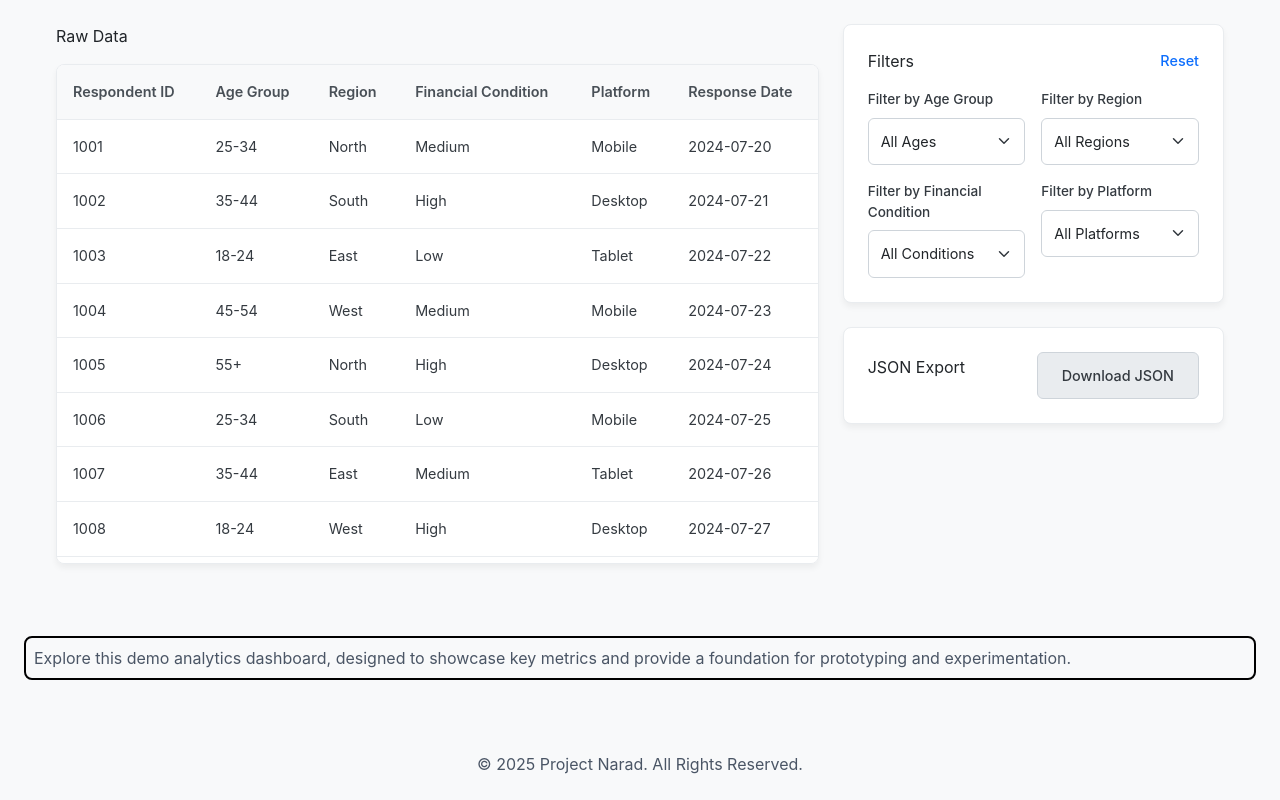
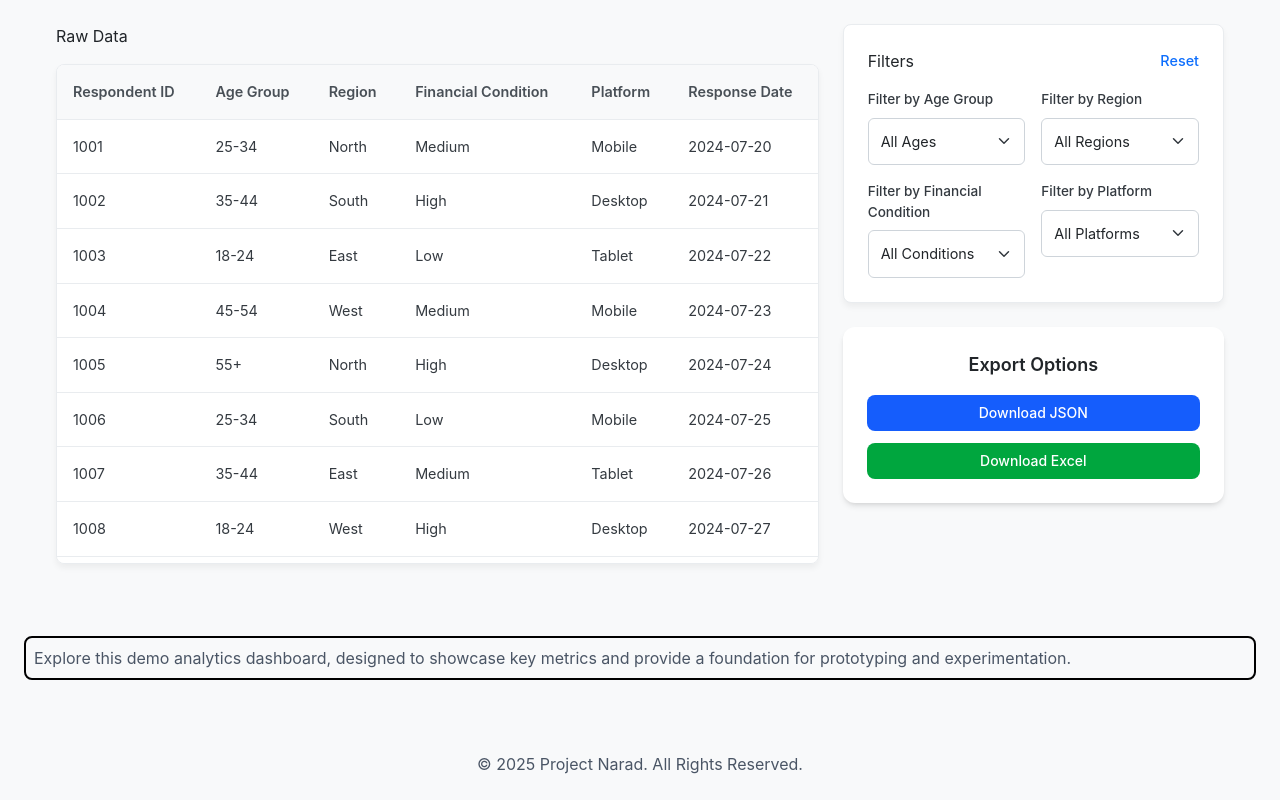
Before and after one commit to Shreevathsa05/Narad-pitch, a React (Vite) app: page /analytics in a window 1280 px wide. Shown: the part 825-1625 px from the top of the page. Built offline with nearby package versions, Linux system fonts and the light colour scheme.

Commit message:
added excel export function

```diff
--- a/src/Components/Dashboard.jsx
+++ b/src/Components/Dashboard.jsx
@@ -4,6 +4,7 @@ import {
   ResponsiveContainer, BarChart, Bar, LineChart, Line,
   XAxis, YAxis, Tooltip, CartesianGrid, Legend,
 } from 'recharts';
+import * as XLSX from 'xlsx';
 import './Dashboard.css';
 
 const rawData = [
@@ -160,6 +161,78 @@ const Dashboard = () => {
     link.href = jsonString;
     link.download = "filtered_survey_data.json";
     link.click();
+  };
+
+  const handleExcelExport = () => {
+    try {
+      // Create a new workbook
+      const workbook = XLSX.utils.book_new();
+
+      // Convert the filtered data to worksheet
+      const worksheet = XLSX.utils.json_to_sheet(displayData, {
+        header: ['id', 'age', 'region', 'condition', 'platform', 'date']
+      });
+
+      // Set column widths for better formatting
+      const columnWidths = [
+        { wch: 12 }, // Respondent ID
+        { wch: 10 }, // Age Group
+        { wch: 10 }, // Region
+        { wch: 18 }, // Financial Condition
+        { wch: 10 }, // Platform
+        { wch: 12 }  // Response Date
+      ];
+      worksheet['!cols'] = columnWidths;
+
+      // Add custom headers
+      const customHeaders = {
+        'A1': { v: 'Respondent ID', t: 's' },
+        'B1': { v: 'Age Group', t: 's' },
+        'C1': { v: 'Region', t: 's' },
+        'D1': { v: 'Financial Condition', t: 's' },
+        'E1': { v: 'Platform', t: 's' },
+        'F1': { v: 'Response Date', t: 's' }
+      };
+
+      // Apply custom headers
+      Object.keys(customHeaders).forEach(cell => {
+        worksheet[cell] = customHeaders[cell];
+      });
+
+      // Add the worksheet to workbook
+      XLSX.utils.book_append_sheet(workbook, worksheet, 'Survey Data');
+
+      // Create summary sheet with aggregated data
+      const summaryData = [
+        { Category: 'Total Responses', Value: displayData.length },
+        { Category: '', Value: '' }, // Empty row for spacing
+        { Category: 'Age Group Breakdown', Value: '' },
+        ...aggregateData(displayData, 'age').map(item => ({ Category: item.name, Value: item.count })),
+        { Category: '', Value: '' }, // Empty row for spacing
+        { Category: 'Region Breakdown', Value: '' },
+        ...aggregateData(displayData, 'region').map(item => ({ Category: item.name, Value: item.count })),
+        { Category: '', Value: '' }, // Empty row for spacing
+        { Category: 'Financial Condition Breakdown', Value: '' },
+        ...aggregateData(displayData, 'condition').map(item => ({ Category: item.name, Value: item.count })),
+        { Category: '', Value: '' }, // Empty row for spacing
+        { Category: 'Platform Breakdown', Value: '' },
+        ...aggregateData(displayData, 'platform').map(item => ({ Category: item.name, Value: item.count }))
+      ];
+
+      const summaryWorksheet = XLSX.utils.json_to_sheet(summaryData);
+      summaryWorksheet['!cols'] = [{ wch: 25 }, { wch: 10 }];
+      XLSX.utils.book_append_sheet(workbook, summaryWorksheet, 'Summary');
+
+      // Generate filename with current date
+      const currentDate = new Date().toISOString().split('T')[0];
+      const filename = `survey_data_${currentDate}.xlsx`;
+
+      // Write and download the file
+      XLSX.writeFile(workbook, filename);
+    } catch (error) {
+      console.error('Error exporting to Excel:', error);
+      alert('Error exporting to Excel. Please try again.');
+    }
   };
 
   return (
@@ -327,10 +400,28 @@ const Dashboard = () => {
             </div>
           </div>
 
-          <div className="card export-card">
-            <h2>JSON Export</h2>
-            <button className="btn btn-secondary" onClick={handleJsonExport}>Download JSON</button>
+          <div className="max-w-sm mx-auto bg-white rounded-xl shadow-md p-6 text-center">
+            <h2 className="text-lg font-semibold text-gray-800 mb-4">
+              Export Options
+            </h2>
+
+            <div className="flex flex-col gap-3">
+              <button
+                onClick={handleJsonExport}
+                className="px-4 py-2 bg-blue-600 text-white rounded-lg font-medium text-sm hover:bg-blue-700 transition cursor-pointer"
+              >
+                Download JSON
+              </button>
+
+              <button
+                onClick={handleExcelExport}
+                className="px-4 py-2 bg-green-600 text-white rounded-lg font-medium text-sm hover:bg-green-700 transition cursor-pointer"
+              >
+                Download Excel
+              </button>
             </div>
+          </div>
+
         </section>
       </div>
 
```
Lines whose indentation alone changed are shown as unchanged.
